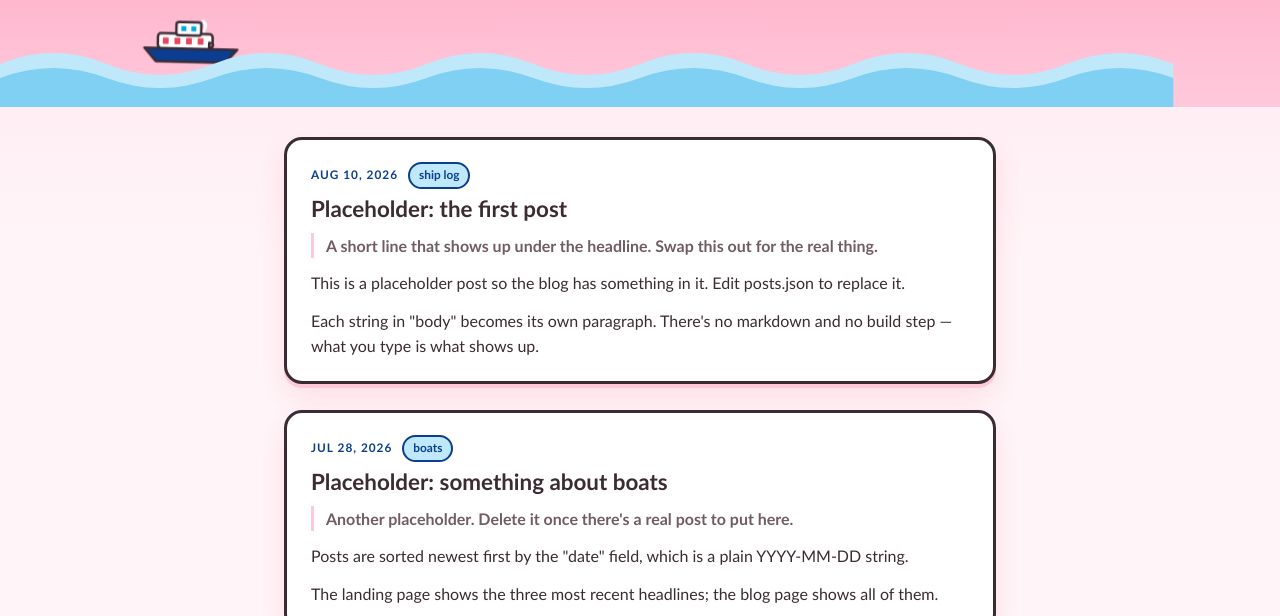
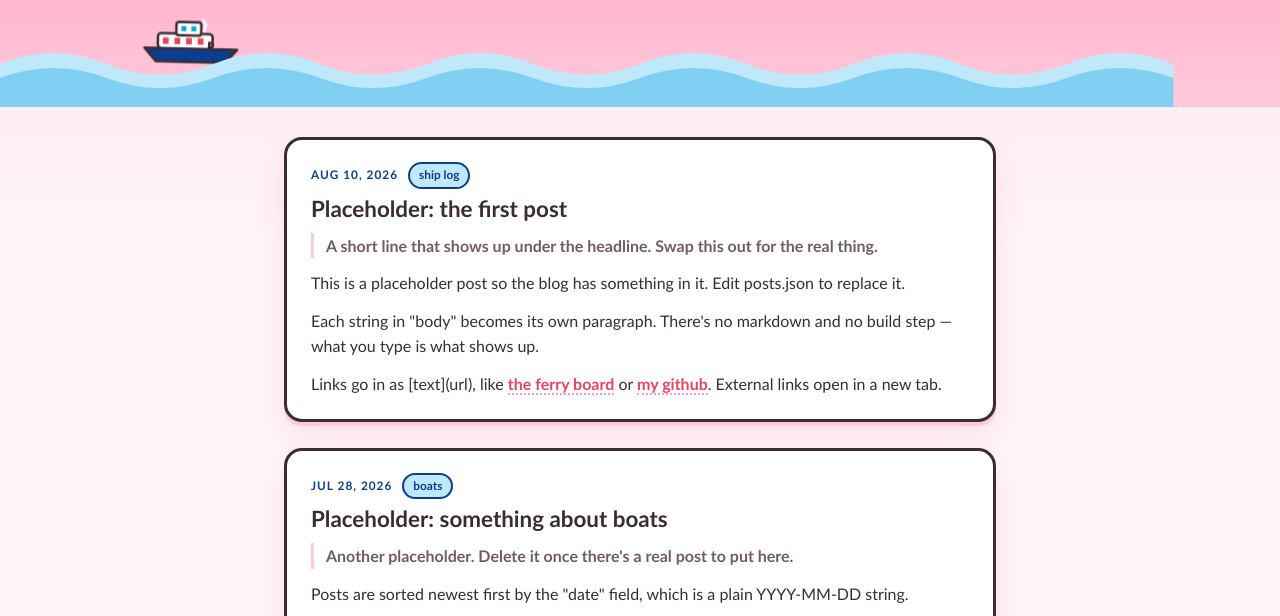
Before and after one commit to jefuhr/julieSite, a website: page blog/index.html in a window 1280 px wide. Shown: the part 160-776 px from the top of the page. Drawn offline with Linux system fonts and the light colour scheme.

Commit message:
Support links in post bodies
Post text is rendered as text nodes, so HTML in posts.json was showing up
literally. Add markdown-style [text](url) links instead of switching to
innerHTML: http(s), mailto and same-site paths become anchors, anything
else (javascript:, data:) is left as plain text, and HTML stays escaped.
External links open in a new tab.

Co-Authored-By: Claude Opus 5 <noreply@anthropic.com>
Claude-Session: https://claude.ai/code/session_01Re7sttBPKSgBhTPmP9prHU

```diff
--- a/css/style.css
+++ b/css/style.css
@@ -565,6 +565,15 @@ figcaption { text-align: center; font-size: .82rem; color: var(--ink-soft); padd
 .post-title a { color: inherit; text-decoration: none; }
 .post-title a:hover { color: var(--red); }
 
+.posts .post p a {
+  color: var(--red);
+  font-weight: 700;
+  text-decoration: none;
+  border-bottom: 2px dotted var(--pink-400);
+}
+.posts .post p a:hover { border-bottom-style: solid; }
+.posts .post p a:focus-visible { outline: 3px solid var(--navy); outline-offset: 2px; }
+
 .post-summary {
   font-weight: 700;
   color: var(--ink-soft);
--- a/js/posts.js
+++ b/js/posts.js
@@ -30,6 +30,45 @@
     const month = MONTHS[Number(m[2]) - 1];
     if (!month) return value;
     return `${month} ${Number(m[3])}, ${m[1]}`;
+  }
+
+  /**
+   * Turns markdown-style [text](url) into real links, leaving everything else
+   * as plain text. Only http(s), mailto and same-site paths are linked — any
+   * other scheme (javascript:, data:, …) stays as literal text, so a post can
+   * never smuggle script into the page.
+   */
+  const LINK_RE = /\[([^\]]+)\]\(([^)\s]+)\)/g;
+
+  function safeHref(url) {
+    if (/^(https?:|mailto:)/i.test(url)) return url;
+    if (/^[/#]/.test(url)) return url;      // /blog/, #anchor, /ferryTimesMobile
+    return null;                            // anything else isn't a link
+  }
+
+  function linkify(text, into) {
+    let last = 0;
+    for (const match of String(text).matchAll(LINK_RE)) {
+      const href = safeHref(match[2]);
+      if (href === null) continue;          // leave the raw [text](url) in place
+      if (match.index > last) into.append(String(text).slice(last, match.index));
+
+      const a = document.createElement('a');
+      a.href = href;
+      a.textContent = match[1];
+      if (/^https?:/i.test(href)) {
+        a.target = '_blank';
+        a.rel = 'noopener';
+      }
+      into.append(a);
+      last = match.index + match[0].length;
+    }
+    into.append(String(text).slice(last));
+    return into;
+  }
+
+  function paragraph(text) {
+    return linkify(text, document.createElement('p'));
   }
 
   function el(tag, className, text) {
@@ -69,7 +108,7 @@
     article.append(h2);
 
     if (post.summary) article.append(el('p', 'post-summary', post.summary));
-    for (const paragraph of post.body || []) article.append(el('p', null, paragraph));
+    for (const text of post.body || []) article.append(paragraph(text));
 
     return article;
   }
--- a/posts.json
+++ b/posts.json
@@ -1,5 +1,5 @@
 {
-  "_comment": "Single source of truth for the blog. The /blog page and the 'from the blog' card on the landing page both render from this file — add a post here and it shows up in both. Newest first; the page sorts by date anyway. 'body' is a list of paragraphs (plain text, no HTML).",
+  "_comment": "Single source of truth for the blog. The /blog page and the 'from the blog' card on the landing page both render from this file — add a post here and it shows up in both. Newest first; the page sorts by date anyway. 'body' is a list of paragraphs. HTML is escaped; markdown-style [text](url) links work.",
   "posts": [
     {
       "slug": "placeholder-first-post",
@@ -9,7 +9,8 @@
       "summary": "A short line that shows up under the headline. Swap this out for the real thing.",
       "body": [
         "This is a placeholder post so the blog has something in it. Edit posts.json to replace it.",
-        "Each string in \"body\" becomes its own paragraph. There's no markdown and no build step — what you type is what shows up."
+        "Each string in \"body\" becomes its own paragraph. There's no markdown and no build step — what you type is what shows up.",
+        "Links go in as [text](url), like [the ferry board](/ferryTimesMobile) or [my github](https://github.com/jefuhr). External links open in a new tab."
       ]
     },
     {
```
Also changed, not shown: README.md.
